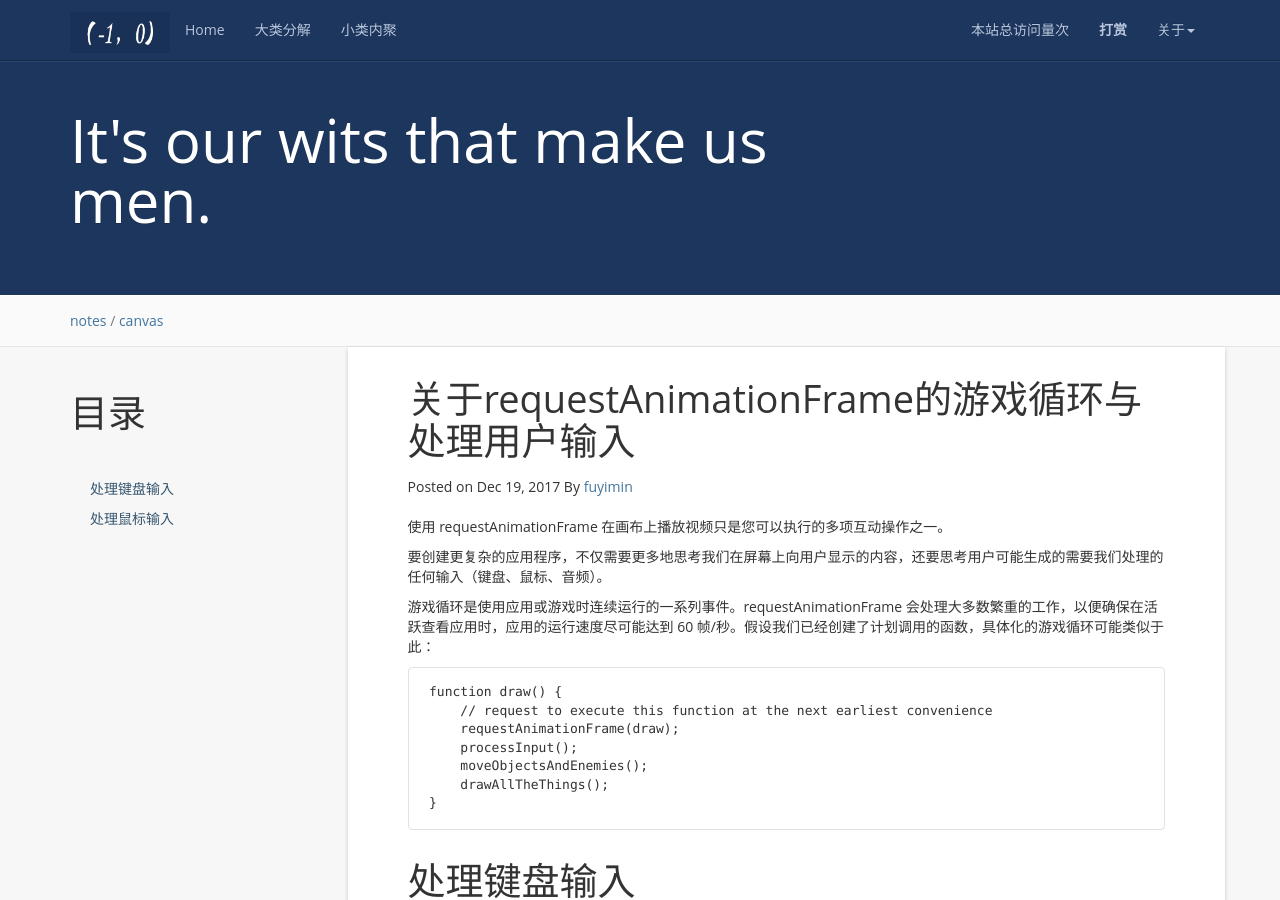
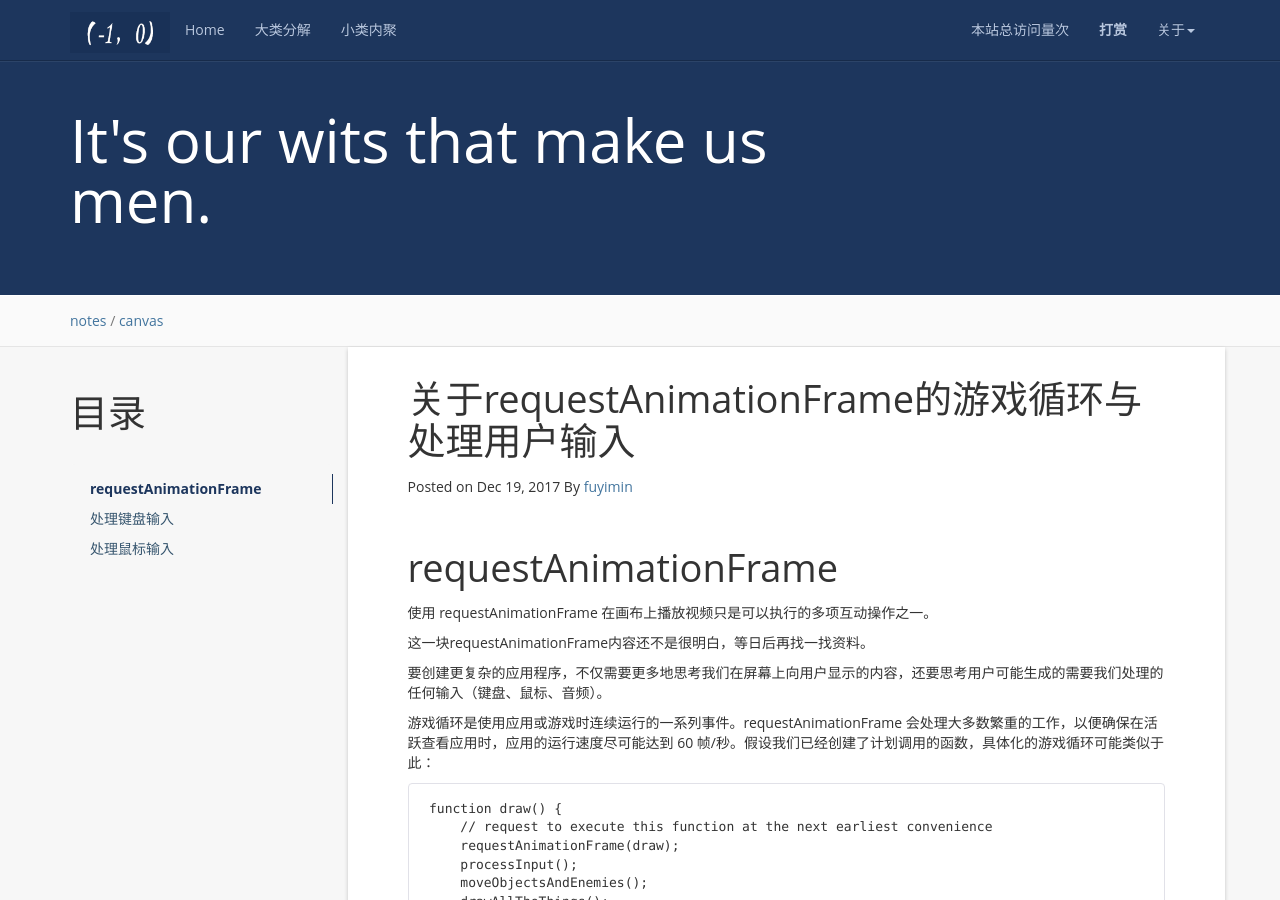
Before and after one commit to aimiy/aimiy.github.io, a Jekyll site: the page built from _posts/notes/js/2017-12-19-关于requestAnimationFrame.md, in a window 1280 px wide and 900 px high. Built offline with Jekyll 4.4.1, drawn with Linux system fonts in a browser that asks for light colours; nearby versions of some CDN libraries; comment, search, counter and statistics services are not loaded.

Commit message:
Update 2017-12-19-关于requestAnimationFrame.md

```diff
--- a/_posts/notes/js/2017-12-19-关于requestAnimationFrame.md
+++ b/_posts/notes/js/2017-12-19-关于requestAnimationFrame.md
@@ -10,7 +10,10 @@ tag: canvas
 {:toc}
 
 
-使用 requestAnimationFrame 在画布上播放视频只是您可以执行的多项互动操作之一。
+# requestAnimationFrame
+使用 requestAnimationFrame 在画布上播放视频只是可以执行的多项互动操作之一。
+
+这一块requestAnimationFrame内容还不是很明白，等日后再找一找资料。
 
 要创建更复杂的应用程序，不仅需要更多地思考我们在屏幕上向用户显示的内容，还要思考用户可能生成的需要我们处理的任何输入（键盘、鼠标、音频）。
 
```
